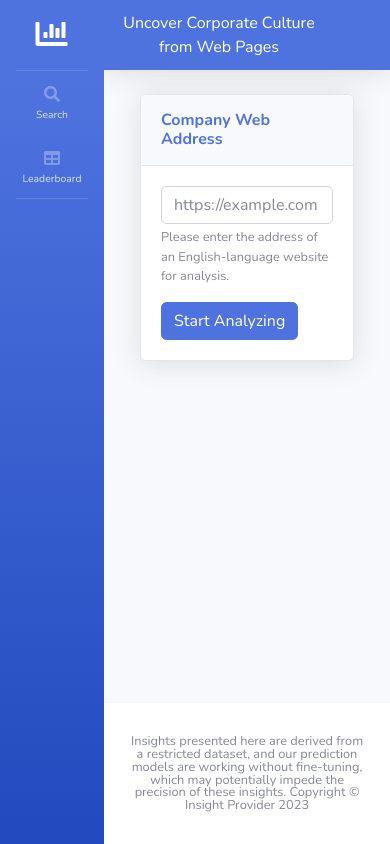
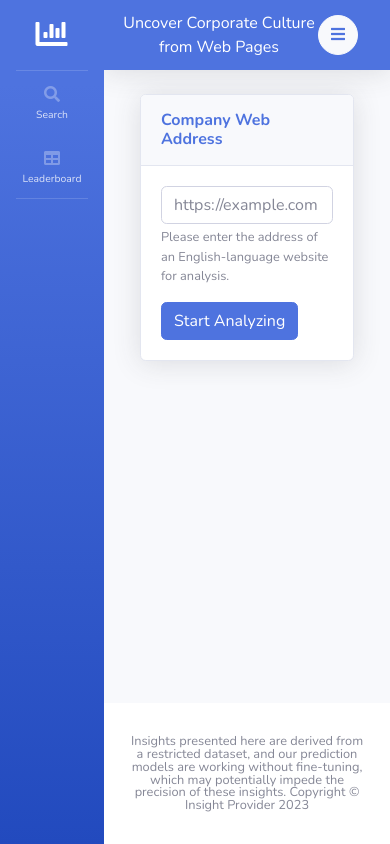
Before and after one commit to alimohebbi/insight_pro, a Django app: page / in a window 390 px wide. Run offline with Django 4.2, Linux system fonts and the light colour scheme; some libraries are stand-ins or nearby versions.

Commit message:
menu color changed

```diff
--- a/analyze/templates/analyze/base.html
+++ b/analyze/templates/analyze/base.html
@@ -86,7 +86,7 @@
                 </div>
             </div>
                 <!-- Sidebar Toggle (Topbar) -->
-                <button id="sidebarToggleTop" class="btn btn-link d-md-none rounded-circle mr-3">
+                <button id="sidebarToggleTop" class="btn btn-light btn-link d-md-none rounded-circle mr-3">
                     <i class="fa fa-bars"></i>
                 </button>
 
```
